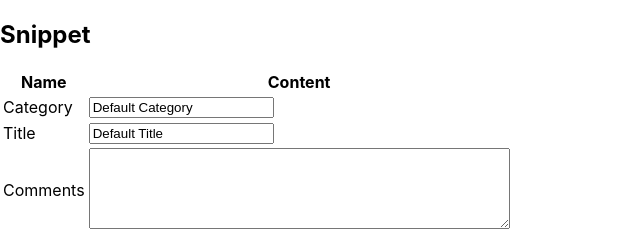
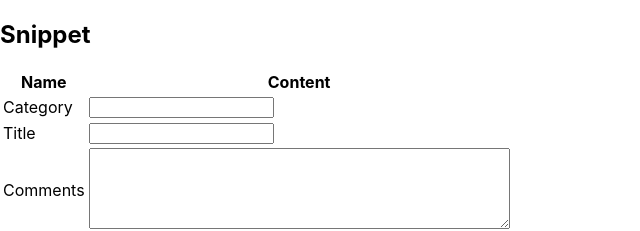
Before and after one commit to rkiran3/snippet-react, a React (Create React App) app: page / in a window 1280 px wide. Shown: the top 231 px of the page, without its empty margins (0-640 px from the left). Built offline with nearby package versions, Linux system fonts and the light colour scheme.

Commit message:
Form submit and values passed to App.js

```diff
--- a/src/App.js
+++ b/src/App.js
@@ -23,13 +23,13 @@ function App(props) {
   }
 
   /* Function invoked when form submitted */
-  function addSnippet(category) {
+  function addSnippet(values) {
     console.log('App addTask was invoked');
-    console.log(category);
+    console.log(values);
 
     const newSnippet = { id: "id",
-      category: category,
-      title: "new Title",
+      category: values.category,
+      title: values.title,
       completed: true
     }
 
--- a/src/components/Form.js
+++ b/src/components/Form.js
@@ -1,51 +1,35 @@
 import React, { useState } from "react";
+
+const initialValues = {
+    category: "",
+    title: ""
+};
 
 export default function Form(props) {
     console.log(`Begin Form function: props= ${props}`);
-
-    //const [name, setName] = useState('Use Hooks!');
-    const [category, setCategory] = useState('Default Category');
-    const [title, setTitle] = useState('Default Title');
+    const [category, setCategory] = useState('');
+    const [title, setTitle] = useState('');
+    const [values, setValues] = useState( initialValues );
 
     // invoked on form submit below
     function handleSubmit(e) {
 
         e.preventDefault();
         console.log('Form Add button pressed');
-        console.log("Title: [" + e.target.title.value + "]");
-        console.log("Category: [" + e.target.category.value + "]");
-        props.addSnippet(category);
-        setCategory("");
+        props.addSnippet(values);
+        setValues(initialValues);
     }
 
-    function handleChangeCategory(e) {
-        const target = e.target;
+    const handleInputChange = (e) => {
+        const {name, value} = e.target;
 
-        console.log( "HC:name: " + target.name + "]") ;
-        console.log(e.target.value);
-        console.log(e.target.title.value);
-        setCategory(e.target.value);
+        setValues({
+            ...values,
+            [name]:value
+        });
 
-    }
-
-    function handleInputChange(e) {
-        const target = e.target;
-        const name = target.name;
-        const value = target.value;
-
-        console.log( "HC:name: [" + target.name + "]") ;
-        console.log( "HC:value: [" + target.value + "]") ;
-
-        if (name == 'category') {
-            setCategory(value);
-        } else {
-            setTitle(value);
-        }
-    }
-
-    function handleChangeTitle(e) {
-        console.log(e.target.value);
-        setTitle(e.target.value);
+        console.log(values);
+        console.log('exiting handleInputChange');
     }
 
     return (
@@ -62,30 +46,26 @@ export default function Form(props) {
                         <td><label>Category</label></td>
                         <td><input
                             type="text"
-                            value={category}
+                            value={values.category}
                             name="category"
                             onChange={handleInputChange} /></td>
                     </tr>
-
                     <tr>
                         <td><label>Title</label></td>
                         <td><input
                             type="text"
-                            value={title}
+                            value={values.title}
                             name="title"
                             onChange={handleInputChange} /></td>
                     </tr>
-
                     <tr>
                         <td><label>Comments</label></td>
                         <td><textarea id="commentId" name="comments" rows="5" cols="50" /></td>
                     </tr>
-
                     <tr>
                         <td>&nbsp;</td>
                         <td>
-                        <button type="submit" className="btn btn__primary btn__lg">
-                        Add</button>
+                        <input type="submit" className="btn btn__primary btn__lg" value="Add" />
                         </td>
                     </tr>
                 </tbody>
```
